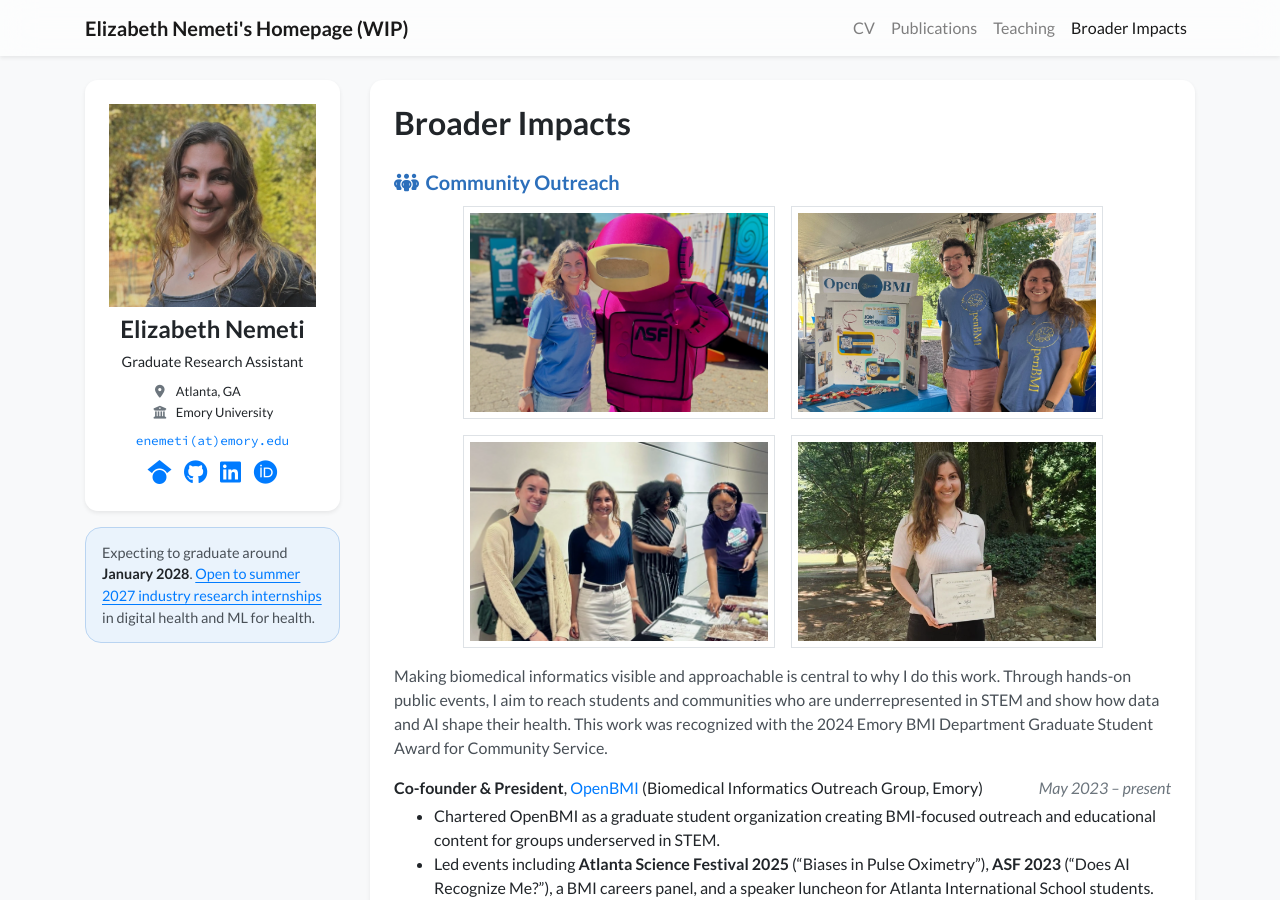
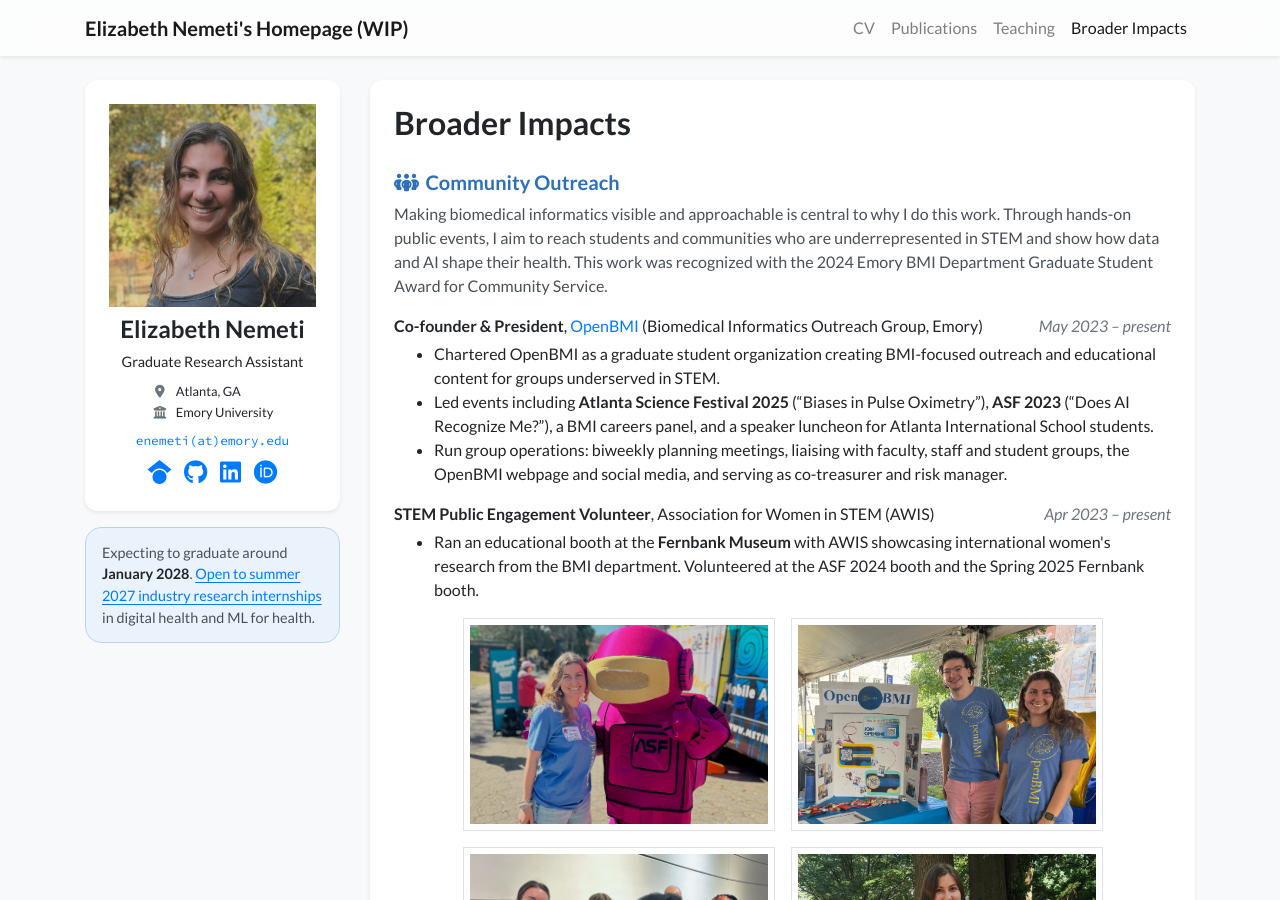
Before and after one commit to nemetielizabeth/nemetielizabeth.github.io, a Jekyll site: the page built from broader-impacts.html, in a window 1280 px wide and 900 px high. Built offline with Jekyll 4.4.1, drawn with Linux system fonts in a browser that asks for light colours; nearby versions of some CDN libraries; a style sheet for code colours, icons or effects is not loaded.

Commit message:
Move outreach photos below the AWIS entry
Co-Authored-By: Claude Opus 5.5 <noreply@anthropic.com>

```diff
--- a/broader-impacts.html
+++ b/broader-impacts.html
@@ -14,12 +14,6 @@ navbar_title: Broader Impacts
             <h2>Broader Impacts</h2>
 
             <h5><i class="fas fa-people-group"></i>Community Outreach</h5>
-            <div class="bi-photos">
-                <figure><img src="{{ '/assets/images/outreach/asf-mascot.webp' | relative_url }}" alt="Elizabeth with the Atlanta Science Festival mascot"></figure>
-                <figure><img src="{{ '/assets/images/outreach/openbmi-booth.webp' | relative_url }}" alt="Elizabeth and a fellow OpenBMI member at the OpenBMI outreach booth"></figure>
-                <figure><img src="{{ '/assets/images/outreach/awis-fernbank.webp' | relative_url }}" alt="Elizabeth with AWIS volunteers at an outreach booth at the Fernbank Museum"></figure>
-                <figure><img src="{{ '/assets/images/outreach/community-service-award.webp' | relative_url }}" alt="Elizabeth holding the 2024 Emory BMI Graduate Student Award for Community Service"></figure>
-            </div>
             <p class="bi-intro">
                 Making biomedical informatics visible and approachable is central to why I do this work. Through hands-on public events, I aim to reach students and communities who are underrepresented in STEM and show how data and AI shape their health. This work was recognized with the 2024 Emory BMI Department Graduate Student Award for Community Service.
             </p>
@@ -44,6 +38,13 @@ navbar_title: Broader Impacts
                 <ul>
                     <li>Ran an educational booth at the <strong>Fernbank Museum</strong> with AWIS showcasing international women's research from the BMI department. Volunteered at the ASF 2024 booth and the Spring 2025 Fernbank booth.</li>
                 </ul>
+            </div>
+
+            <div class="bi-photos">
+                <figure><img src="{{ '/assets/images/outreach/asf-mascot.webp' | relative_url }}" alt="Elizabeth with the Atlanta Science Festival mascot"></figure>
+                <figure><img src="{{ '/assets/images/outreach/openbmi-booth.webp' | relative_url }}" alt="Elizabeth and a fellow OpenBMI member at the OpenBMI outreach booth"></figure>
+                <figure><img src="{{ '/assets/images/outreach/awis-fernbank.webp' | relative_url }}" alt="Elizabeth with AWIS volunteers at an outreach booth at the Fernbank Museum"></figure>
+                <figure><img src="{{ '/assets/images/outreach/community-service-award.webp' | relative_url }}" alt="Elizabeth holding the 2024 Emory BMI Graduate Student Award for Community Service"></figure>
             </div>
 
             <h5><i class="fas fa-pen-nib"></i>Science Writing</h5>
```
